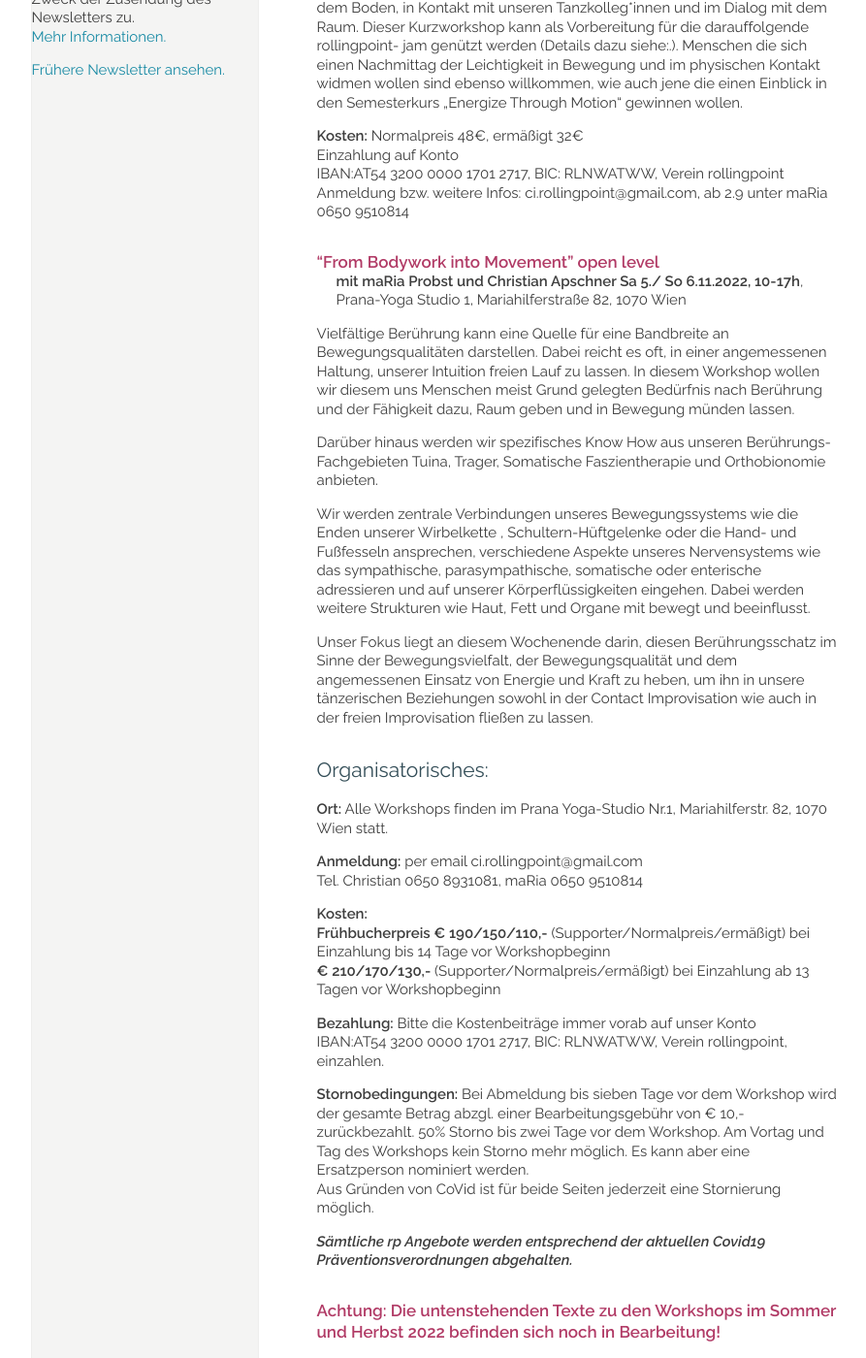
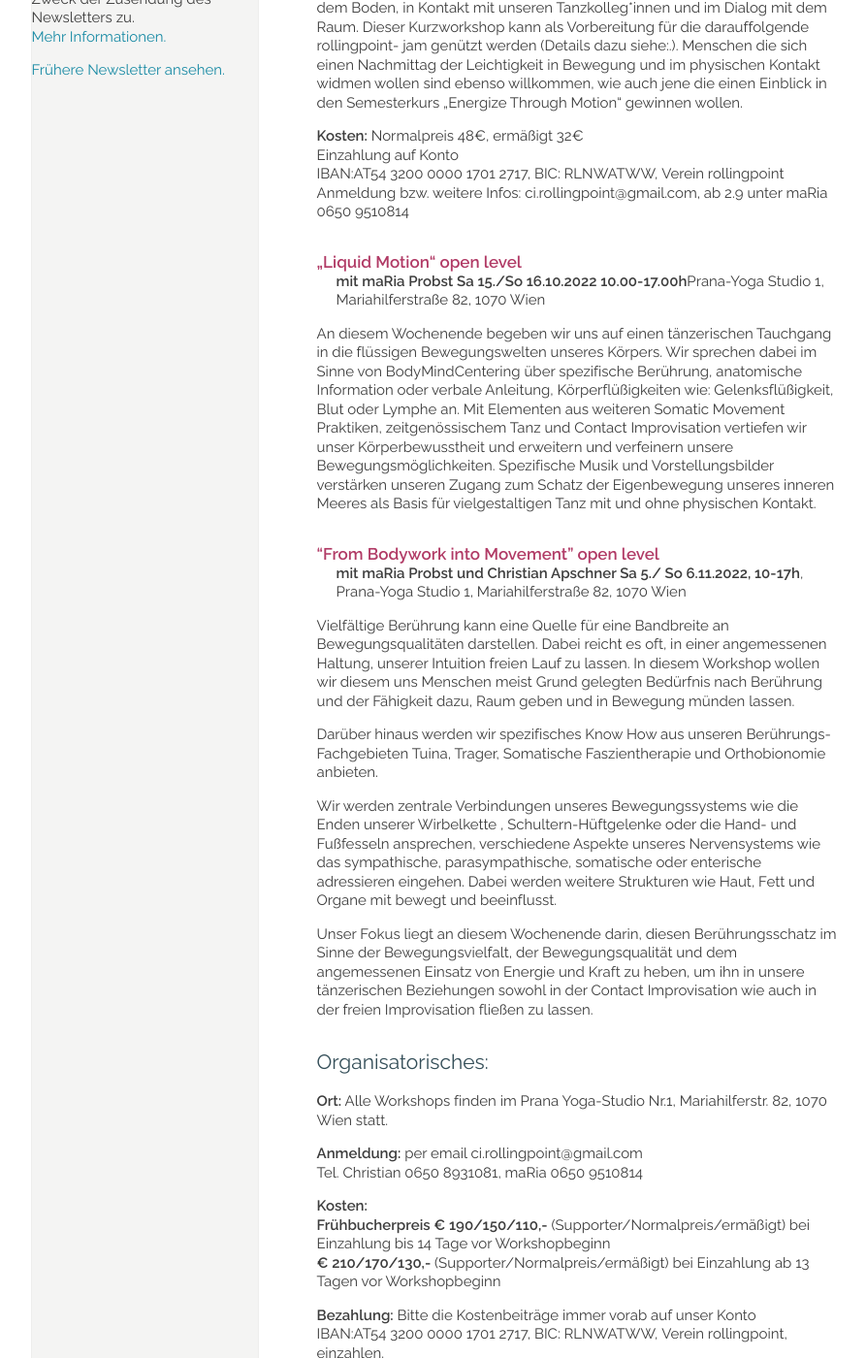
Before and after one commit to manulari/rollingpointat, a Jekyll site: the page built from _pages_de/workshops.md, in a window 1280 px wide and 1400 px high, scrolled down 1194 px. Shown: the whole window at 97% size, without its empty margins (152-1045 px from the left). Built offline with Jekyll 4.4.1, drawn with Linux system fonts in a browser that asks for light colours; comment, search, counter and statistics services are not loaded.

Commit message:
Update page (de) “workshops”

```diff
--- a/_pages_de/workshops.md
+++ b/_pages_de/workshops.md
@@ -45,6 +45,16 @@ Einzahlung auf Konto\
 IBAN:AT54 3200 0000 1701 2717, BIC: RLNWATWW, Verein rollingpoint\
 Anmeldung bzw. weitere Infos: ci.rollingpoint@gmail.com,  ab 2.9 unter maRia 0650 9510814
 
+
+
+#### „Liquid Motion“ open level
+**mit maRia Probst
+Sa 15./So 16.10.2022 10.00-17.00h**Prana-Yoga Studio 1, Mariahilferstraße 82, 1070 Wien
+
+An diesem Wochenende begeben wir uns auf einen tänzerischen Tauchgang in die flüssigen Bewegungswelten unseres Körpers. Wir sprechen dabei im Sinne von BodyMindCentering über spezifische Berührung, anatomische Information oder verbale Anleitung, Körperflüßigkeiten wie: Gelenksflüßigkeit, Blut oder Lymphe an. Mit Elementen aus weiteren Somatic Movement Praktiken, zeitgenössischem Tanz und Contact Improvisation vertiefen wir unser Körperbewusstheit und erweitern und verfeinern unsere Bewegungsmöglichkeiten. Spezifische Musik und Vorstellungsbilder verstärken unseren Zugang zum Schatz der Eigenbewegung unseres inneren Meeres als Basis für vielgestaltigen Tanz mit und ohne physischen Kontakt.
+
+
+
 #### "From Bodywork into Movement" open level
 **mit maRia Probst und Christian Apschner
 Sa 5./ So 6.11.2022, 10-17h**, Prana-Yoga Studio 1, Mariahilferstraße 82, 1070 Wien
@@ -53,7 +63,7 @@ Vielfältige Berührung kann eine Quelle für eine Bandbreite an Bewegungsqualit
 
 Darüber hinaus werden wir spezifisches Know How aus unseren Berührungs-Fachgebieten Tuina, Trager, Somatische Faszientherapie und Orthobionomie anbieten.
 
-Wir werden zentrale Verbindungen unseres Bewegungssystems wie die Enden unserer Wirbelkette , Schultern-Hüftgelenke oder die Hand- und Fußfesseln ansprechen, verschiedene Aspekte unseres Nervensystems wie das sympathische, parasympathische, somatische oder enterische adressieren und auf unserer Körperflüssigkeiten eingehen. Dabei werden weitere Strukturen wie Haut, Fett und Organe mit bewegt und beeinflusst.
+Wir werden zentrale Verbindungen unseres Bewegungssystems wie die Enden unserer Wirbelkette , Schultern-Hüftgelenke oder die Hand- und Fußfesseln ansprechen, verschiedene Aspekte unseres Nervensystems wie das sympathische, parasympathische, somatische oder enterische adressieren eingehen. Dabei werden weitere Strukturen wie Haut, Fett und Organe mit bewegt und beeinflusst.
 
 Unser Fokus liegt an diesem Wochenende darin, diesen Berührungsschatz im Sinne der Bewegungsvielfalt, der Bewegungsqualität und dem angemessenen Einsatz von Energie und Kraft zu heben, um ihn in unsere tänzerischen Beziehungen sowohl in der Contact Improvisation wie auch in der freien Improvisation fließen zu lassen.
 
```
